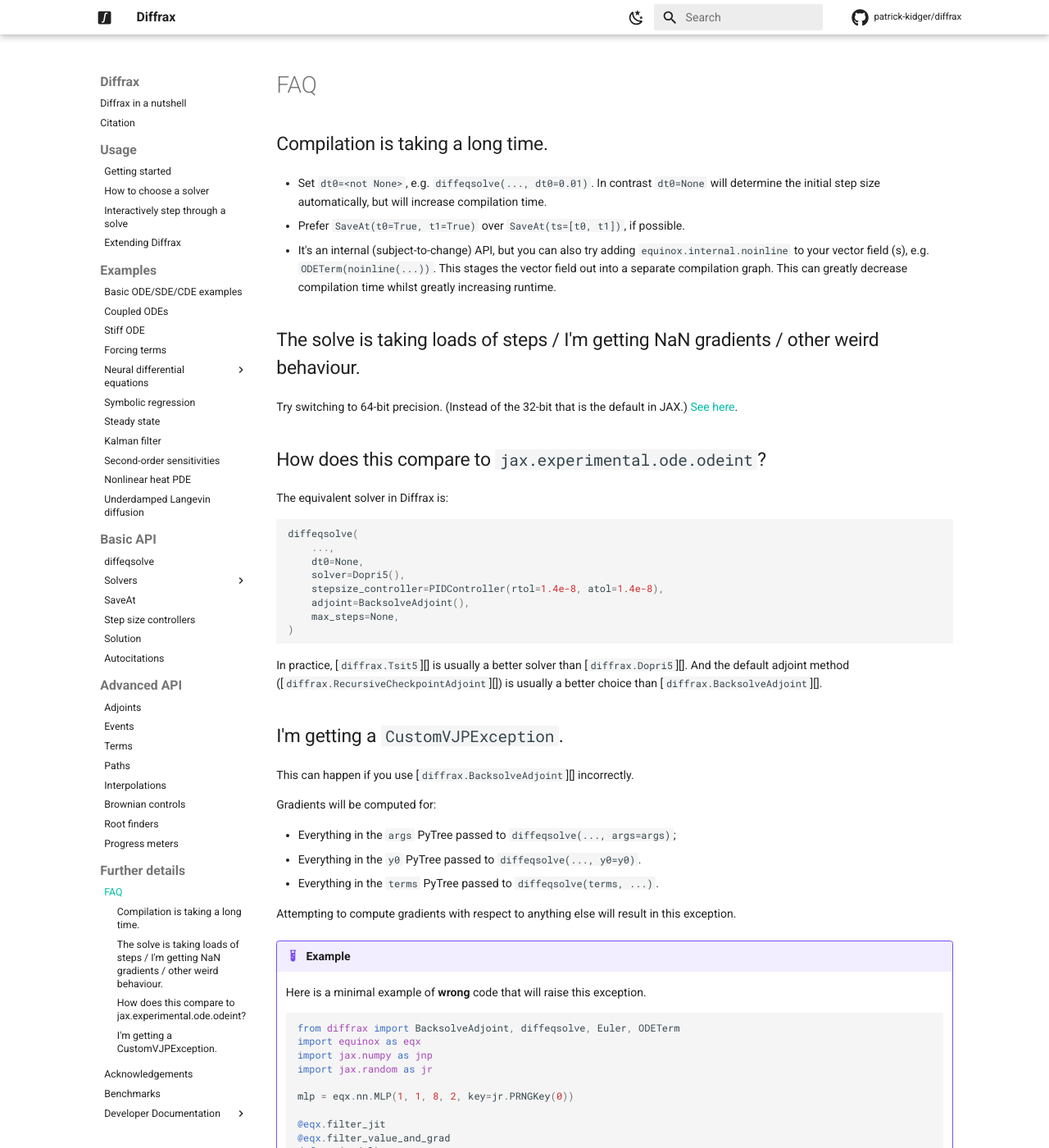
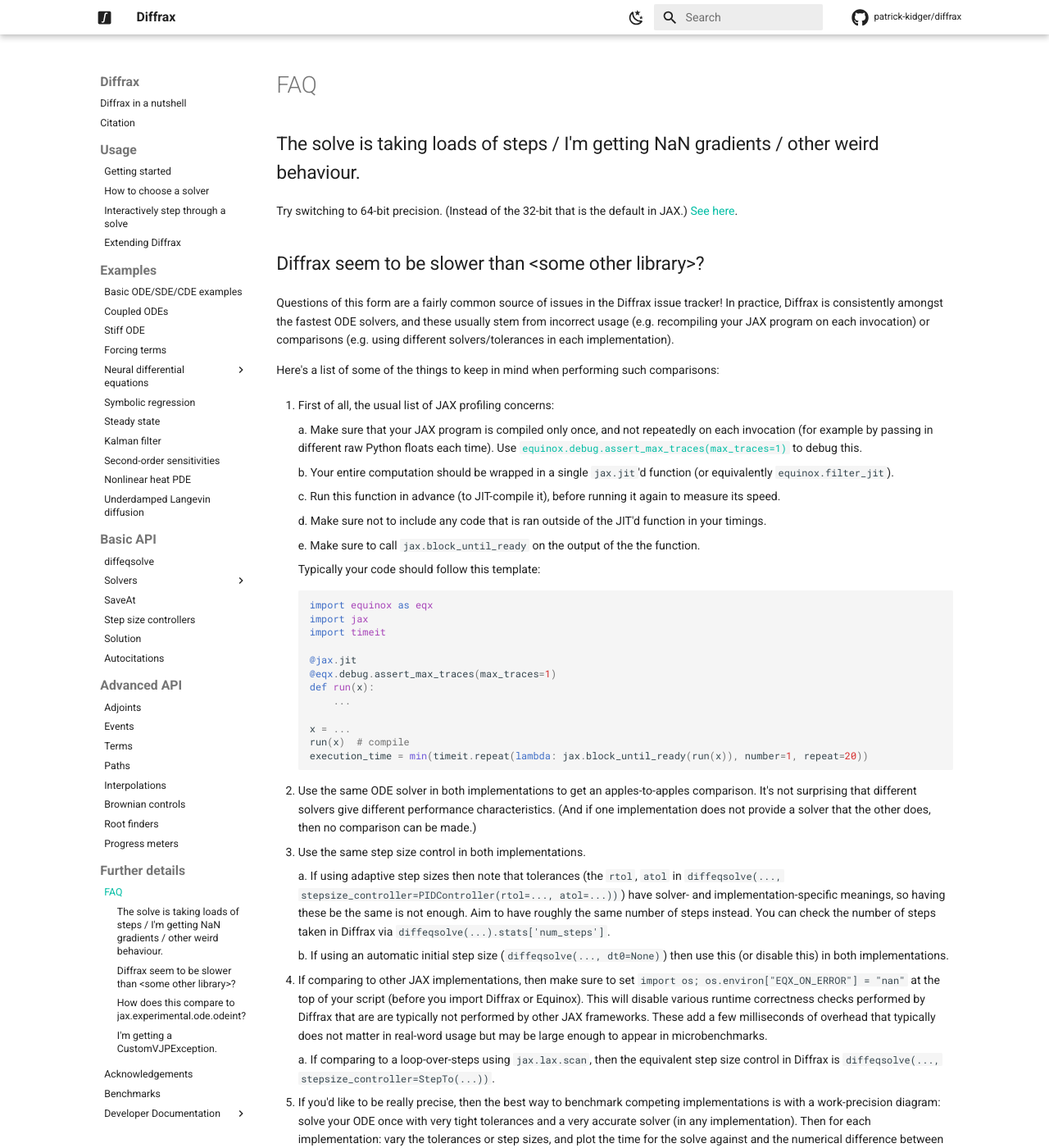
Before and after one commit to patrick-kidger/diffrax, an MkDocs documentation site: the page built from docs/further_details/faq.md, in a window 1280 px wide and 1400 px high. Shown: the whole window at 82% size. Built offline with MkDocs 1.6.1 and Material for MkDocs 9.7.7, drawn with Linux system fonts in a browser that asks for light colours; comment, search, counter and statistics services are not loaded; some of the changed text lies outside the part shown.

Commit message:
Added benchmarking FAQ

````diff
--- a/docs/further_details/faq.md
+++ b/docs/further_details/faq.md
@@ -1,14 +1,64 @@
 # FAQ
-
-### Compilation is taking a long time.
-
-- Set `dt0=<not None>`, e.g. `diffeqsolve(..., dt0=0.01)`. In contrast `dt0=None` will determine the initial step size automatically, but will increase compilation time.
-- Prefer `SaveAt(t0=True, t1=True)` over `SaveAt(ts=[t0, t1])`, if possible.
-- It's an internal (subject-to-change) API, but you can also try adding `equinox.internal.noinline` to your vector field (s), e.g. `ODETerm(noinline(...))`. This stages the vector field out into a separate compilation graph. This can greatly decrease compilation time whilst greatly increasing runtime.
 
 ### The solve is taking loads of steps / I'm getting NaN gradients / other weird behaviour.
 
 Try switching to 64-bit precision. (Instead of the 32-bit that is the default in JAX.) [See here](https://jax.readthedocs.io/en/latest/notebooks/Common_Gotchas_in_JAX.html#double-64bit-precision).
+
+### Diffrax seem to be slower than <some other library\>?
+
+Questions of this form are a fairly common source of issues in the Diffrax issue tracker! In practice, Diffrax is consistently amongst the fastest ODE solvers, and these usually stem from incorrect usage (e.g. recompiling your JAX program on each invocation) or comparisons (e.g. using different solvers/tolerances in each implementation).
+
+Here's a list of some of the things to keep in mind when performing such comparisons:
+
+1. First of all, the usual list of JAX profiling concerns:
+
+    a. Make sure that your JAX program is compiled only once, and not repeatedly on each invocation (for example by passing in different raw Python floats each time). Use [`equinox.debug.assert_max_traces(max_traces=1)`](https://docs.kidger.site/equinox/api/debug/#equinox.debug.assert_max_traces) to debug this.
+
+    b. Your entire computation should be wrapped in a single `jax.jit`'d function (or equivalently `equinox.filter_jit`).
+
+    c. Run this function in advance (to JIT-compile it), before running it again to measure its speed.
+
+    d. Make sure not to include any code that is ran outside of the JIT'd function in your timings.
+
+    e. Make sure to call `jax.block_until_ready` on the output of the the function.
+
+    Typically your code should follow this template:
+    ```python
+    import equinox as eqx
+    import jax
+    import timeit
+
+    @jax.jit
+    @eqx.debug.assert_max_traces(max_traces=1)
+    def run(x):
+        ...
+
+    x = ...
+    run(x)  # compile
+    execution_time = min(timeit.repeat(lambda: jax.block_until_ready(run(x)), number=1, repeat=20))
+    ```
+
+2. Use the same ODE solver in both implementations to get an apples-to-apples comparison. It's not surprising that different solvers give different performance characteristics. (And if one implementation does not provide a solver that the other does, then no comparison can be made.)
+
+3. Use the same step size control in both implementations.
+
+    a. If using adaptive step sizes then note that tolerances (the `rtol`, `atol` in `diffeqsolve(..., stepsize_controller=PIDController(rtol=..., atol=...))`) have solver- and implementation-specific meanings, so having these be the same is not enough. Aim to have roughly the same number of steps instead. You can check the number of steps taken in Diffrax via `diffeqsolve(...).stats['num_steps']`.
+
+    b. If using an automatic initial step size (`diffeqsolve(..., dt0=None)`) then use this (or disable this) in both implementations.
+
+4. If comparing to other JAX implementations, then make sure to set `import os; os.environ["EQX_ON_ERROR"] = "nan"` at the top of your script (before you import Diffrax or Equinox). This will disable various runtime correctness checks performed by Diffrax that are are typically not performed by other JAX frameworks. These add a few milliseconds of overhead that typically does not matter in real-word usage but may be large enough to appear in microbenchmarks.
+
+    a. If comparing to a loop-over-steps using `jax.lax.scan`, then the equivalent step size control in Diffrax is `diffeqsolve(..., stepsize_controller=StepTo(...))`.
+
+5. If you'd like to be really precise, then the best way to benchmark competing implementations is with a work-precision diagram: solve your ODE once with very tight tolerances and a very accurate solver (in any implementation). Then for each implementation: vary the tolerances or step sizes, and plot the time for the solve against and the numerical difference between the solution and the very accurate solution. This isn't required but is the gold-standard for benchmark comparisons.
+
+6. Both implementations should use the same precision (`float32` vs `float64`). Note that JAX defaults to 32-bit precision and requires a flag to enable 64-bit precision.
+
+7. The problem being solved should be large enough (ideally at least 100 milliseconds to solve) that you are not simply measuring various small overheads in different frameworks.
+
+Take a look at [Diffrax issue #82](https://github.com/patrick-kidger/diffrax/issues/82) for a good example of how seemingly-reasonable benchmarks can hide a few pitfalls!
+
+If you think you have a performance issue – after checking all of the above! – then feel free to open an issue on the Diffrax issue page. You should include a code snippet that demonstrates the issue; typically this should not be more than around 50 lines long if we are going to be able to volunteer to help you debug it :-).
 
 ### How does this compare to `jax.experimental.ode.odeint`?
 
````
